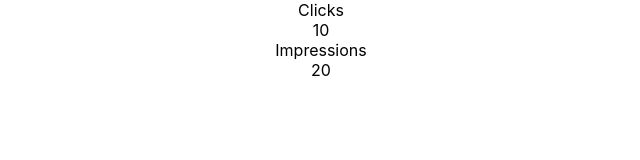
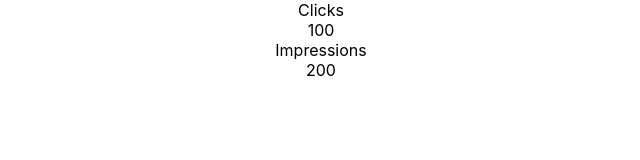
Before and after one commit to balazsmatepetro/adverity-test-task, a React (Create React App) app: page / in a window 1280 px wide. Shown: the top 160 px of the page, without its empty margins (319-959 px from the left). Built offline with nearby package versions, Linux system fonts and the light colour scheme.

Commit message:
added 'AggregatedResultPresenterList' component

```diff
--- /dev/null
+++ b/src/AggregatedResultPresenterList.js
@@ -0,0 +1,13 @@
+import React from 'react';
+import AggregatedResultPresenter from './AggregatedResultPresenter';
+
+function AggregatedResultPresenterList(props) {
+    return (
+        <div className="aggregated-result-presenter-list">
+            <AggregatedResultPresenter name="Clicks" value={props.numberOfClicks} />
+            <AggregatedResultPresenter name="Impressions" value={props.numberOfImpressions} />
+        </div>
+    );
+}
+
+export default AggregatedResultPresenterList;
--- a/src/App.js
+++ b/src/App.js
@@ -1,13 +1,12 @@
 import React from 'react';
 import './App.css';
 
-import AggregatedResultPresenter from './AggregatedResultPresenter';
+import AggregatedResultPresenterList from './AggregatedResultPresenterList';
 
 function App() {
   return (
     <div className="App">
-      <AggregatedResultPresenter name="Clicks" value={10} />
-      <AggregatedResultPresenter name="Impressions" value={20} />
+      <AggregatedResultPresenterList numberOfClicks={100} numberOfImpressions={200} />
     </div>
   );
 }
```
